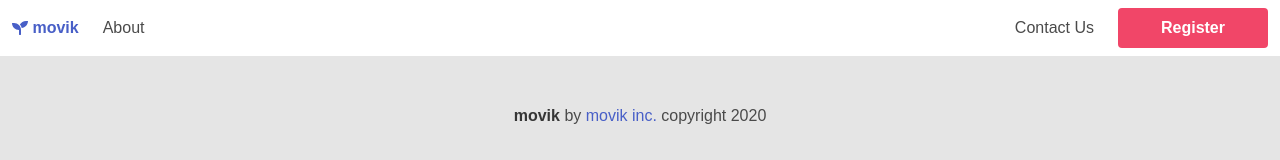
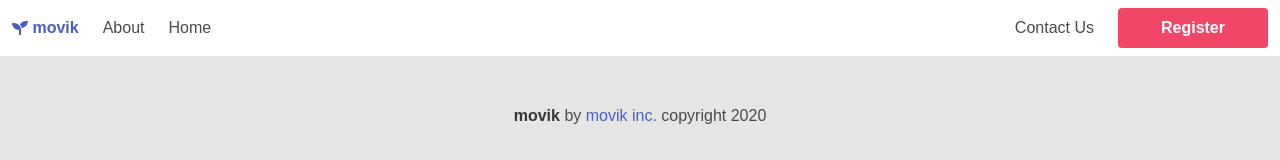
Before and after one commit to krik1009/movik_alpha, a React (Create React App) app in the folder frontend/: page /notfound in a window 1280 px wide. Shown: the top 160 px of the page. Built offline with nearby package versions, Linux system fonts and the light colour scheme; no server answers; a web font is replaced by a local one.

Commit message:
seed, add home

```diff
--- a/frontend/src/components/common/Navbar.js
+++ b/frontend/src/components/common/Navbar.js
@@ -108,17 +108,18 @@ class Navbar extends React.Component {
 
       <div id="navbarBasicExample" className={`navbar-menu ${burgerIsOpen ? 'is-active' : ''}`}>
         <div className="navbar-start">
-          {/* <Link
-            to='/contents'
-            className={`navbar-item ${homeIsOpen ? 'is-active' : ''}`}
-            onClick={() => this.handleToggle('home')}>
-            Home</Link> */}
 
           <Link
             to='/about'
             className={`navbar-item ${aboutIsOpen ? 'is-active' : ''}`}
             onClick={() => this.handleToggle('about')}>
             About</Link>
+
+          <Link
+            to='/contents'
+            className={`navbar-item ${homeIsOpen ? 'is-active' : ''}`}
+            onClick={() => this.handleToggle('home')}>
+            Home</Link>
 
           {/* <div className="navbar-item has-dropdown is-hoverable">
             <a className={`navbar-link ${moreIsOpen ? 'is-active' : ''}`}
```
Also changed, not shown: 2 other files (tests, documents, lock files or other folders).
